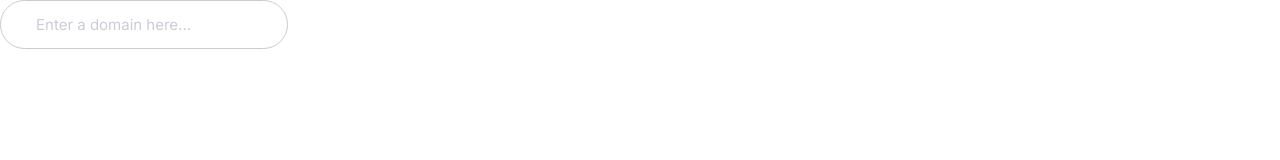
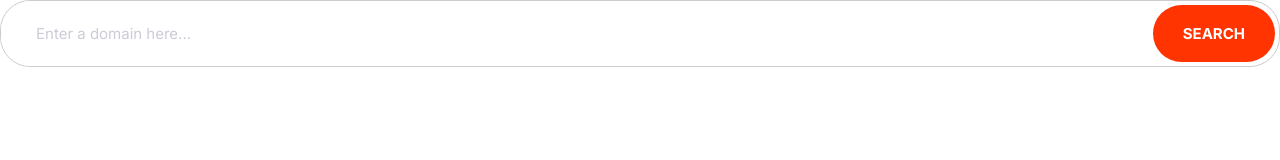
Before and after one commit to rathorePriyanshu/Rishify, a plain HTML site: page index.html in a window 1280 px wide. Drawn offline with Linux system fonts and the light colour scheme.

Commit message:
Defining and joining Search bar components

```diff
--- a/css/test.css
+++ b/css/test.css
@@ -261,6 +261,21 @@ a {
   color: #cdcbd7;
 }
 
+.input-group {
+  border: 1px solid #ccc;
+  border-radius: 30px;
+  display: flex;
+}
+
+.input-group .input {
+  border: 0;
+  flex-grow: 1;
+}
+
+.input-group .btn {
+  margin: 4px;
+}
+
 @media screen and (min-width: 1024px) {
   .input {
     font-size: 1.5rem;
--- a/index.html
+++ b/index.html
@@ -17,7 +17,10 @@
 </head>
 
 <body>
-    <input type="text" class="input" placeholder="Enter a domain here...">
+    <div class="input-group">
+        <input type="text" class="input" placeholder="Enter a domain here...">
+        <button class="btn btn--accent">Search</button>
+    </div>
 </body>
 
 </html>
```
Also changed, not shown: Components/input-group.html (added, +4 -0 lines), Components/input.html (renamed from Components/searchbar.html).
